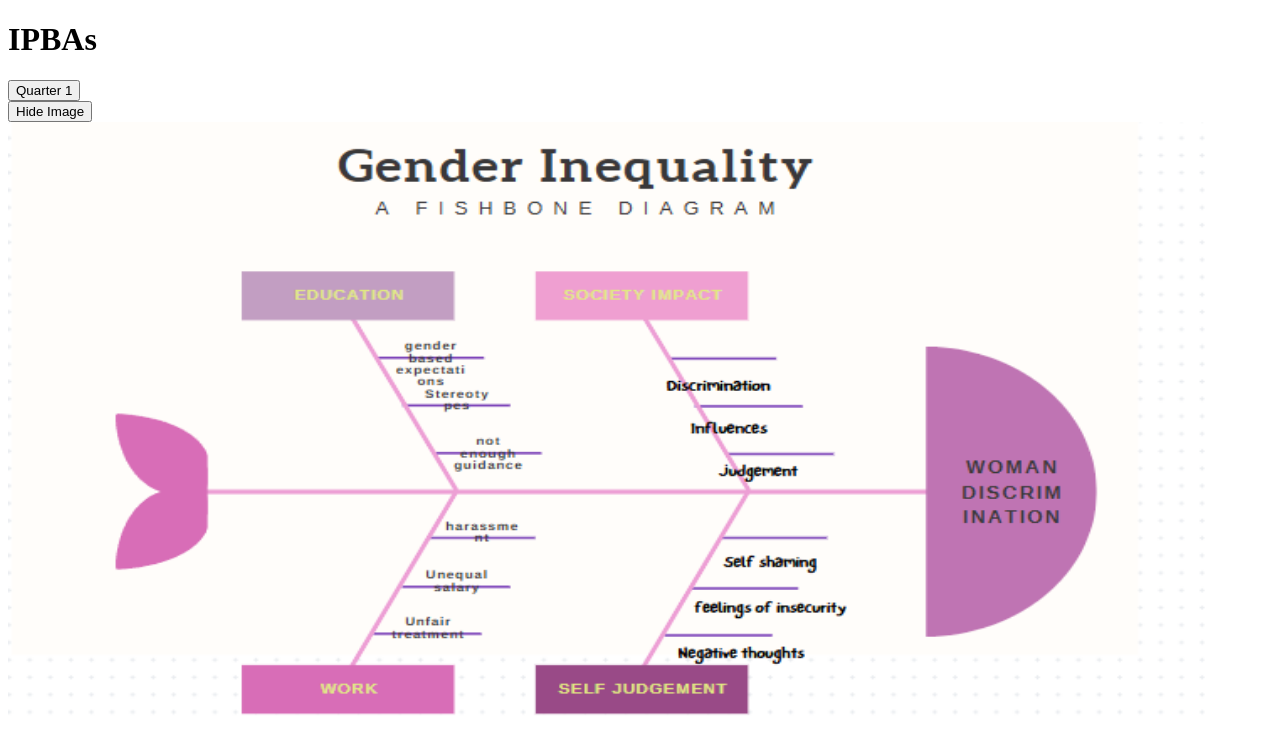
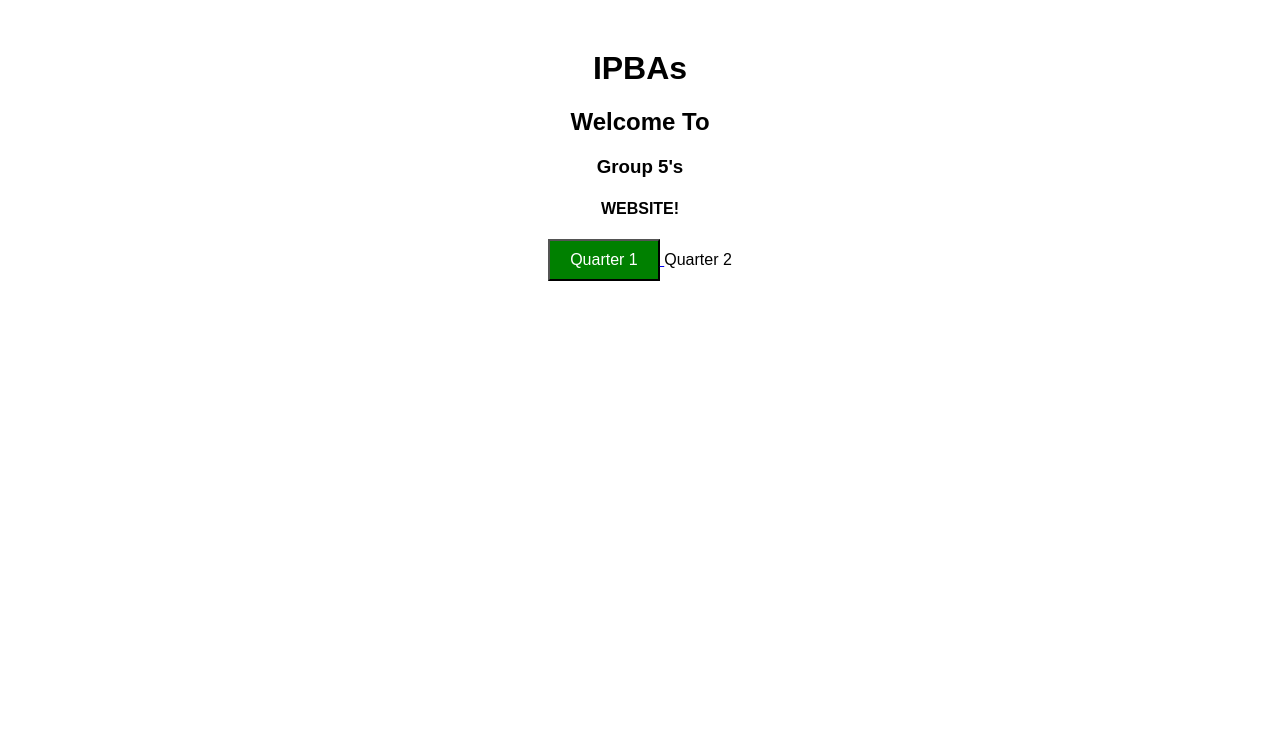
Before and after one commit to Bro-Mozzarella/Group5.github.io, a plain HTML site: page index.html in a window 1280 px wide. Drawn offline with Linux system fonts and the light colour scheme.

Commit message:
Update index.html

```diff
--- a/index.html
+++ b/index.html
@@ -1,15 +1,33 @@
 <!DOCTYPE html>
 <html>
+  <head>
+    <meta name="viewport" content="width=device-width; initial-scale=1.0">
+
+    <title>title</title>
+    <meta name="description" content="">
+    <meta name="keywords" content="">
+
+    <link rel="stylesheet" type="text/css" href="styles.css">
+
+
+</head>
     <body>
       <h1>IPBAs</h1>
+      <h2>Welcome To</h2>
+      <h3>Group 5's</h3>
+      <h4>WEBSITE!</h4>
+
+      <a href="'https://bro-mozzarella.github.io/Lifelabs/'">
       <button type="button">Quarter 1</button>
+      </a>
+      <button2 type="button" class="btn btn--primary">Quarter 2</button2>
 
-        <div class="container">
-            <button id="toggleButton">Hide Image</button>
-            <img id="imageToToggle" src="Screenshot 2024-12-11 204221.png" alt="diagram" width="1200px" height="600"px>
-        </div>
 
-        <script src="script.js"></script>
+
+
+
+
+
 </body>
 
 </html>
```
